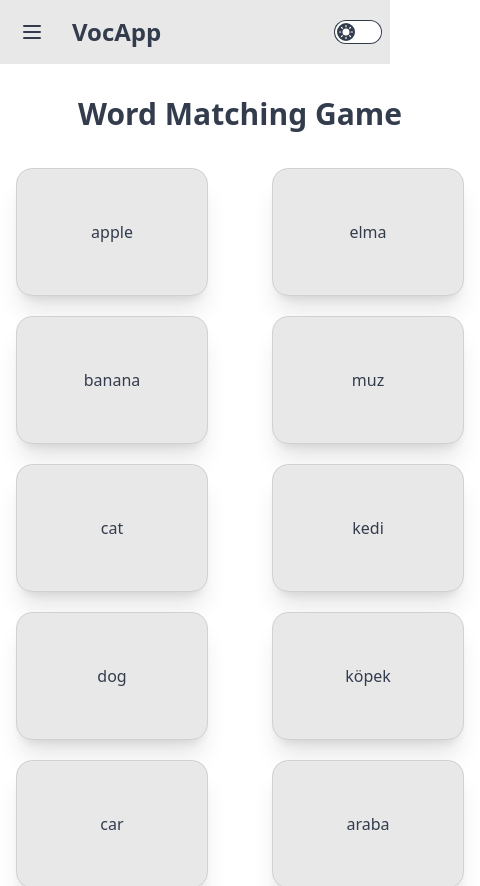
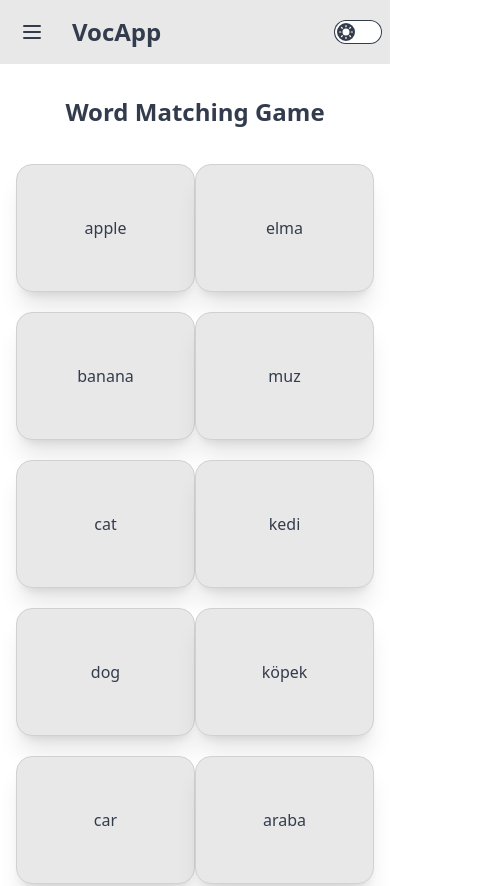
Before and after one commit to aliaydogdu105/vocapp, a React (Vite) app: page /word-matching in a window 390 px wide. Shown: the top 886 px of the page, 480 px wide, since content can reach past the window. Built offline with nearby package versions, Linux system fonts and the light colour scheme.

Commit message:
feat: add some style wordMatchingPage

```diff
--- a/src/pages/WordMatchingPage.jsx
+++ b/src/pages/WordMatchingPage.jsx
@@ -11,24 +11,26 @@ const wordPairs = [
 
 const WordMatchingPage = () => {
   return (
-    <div className=" flex flex-col justify-center items-center gap-5 mx-auto px-4 py-8">
-      <h1 className="text-3xl font-bold mb-4">Word Matching Game</h1>
-      <div className=" flex gap-16">
-        <div className=" flex flex-col gap-5">
+    <div className=" flex flex-col justify-center items-center gap-5 w-full mx-auto px-4 py-8">
+      <h1 className="text-2xl sm:text-3xl font-bold mb-4">
+        Word Matching Game
+      </h1>
+      <div className=" flex">
+        <div className=" flex justify-center items-center gap-5 w-1/2 flex-wrap">
           {wordPairs.map((card) => (
             <div
               key={wordPairs.id}
-              className="card w-48 h-32 grid place-content-center bg-base-200 border border-base-300 shadow-xl"
+              className="card w-full sm:w-3/4 md:w-1/2 h-32 grid place-content-center bg-base-200 border border-base-300 shadow-xl hover:bg-base-300 active:scale-95"
             >
               <div className="card-body">{card.english}</div>
             </div>
           ))}
         </div>
-        <div className=" flex flex-col gap-5 flex-wrap">
+        <div className=" flex justify-center items-center gap-5 w-1/2 flex-wrap">
           {wordPairs.map((card) => (
             <div
               key={wordPairs.id}
-              className="card w-48 h-32 grid place-content-center bg-base-200 border border-base-300 shadow-xl"
+              className="card w-full sm:w-3/4 md:w-1/2 h-32 grid place-content-center bg-base-200 border border-base-300 shadow-xl hover:bg-base-300 active:scale-95"
             >
               <div className="card-body">{card.turkish}</div>
             </div>
```
